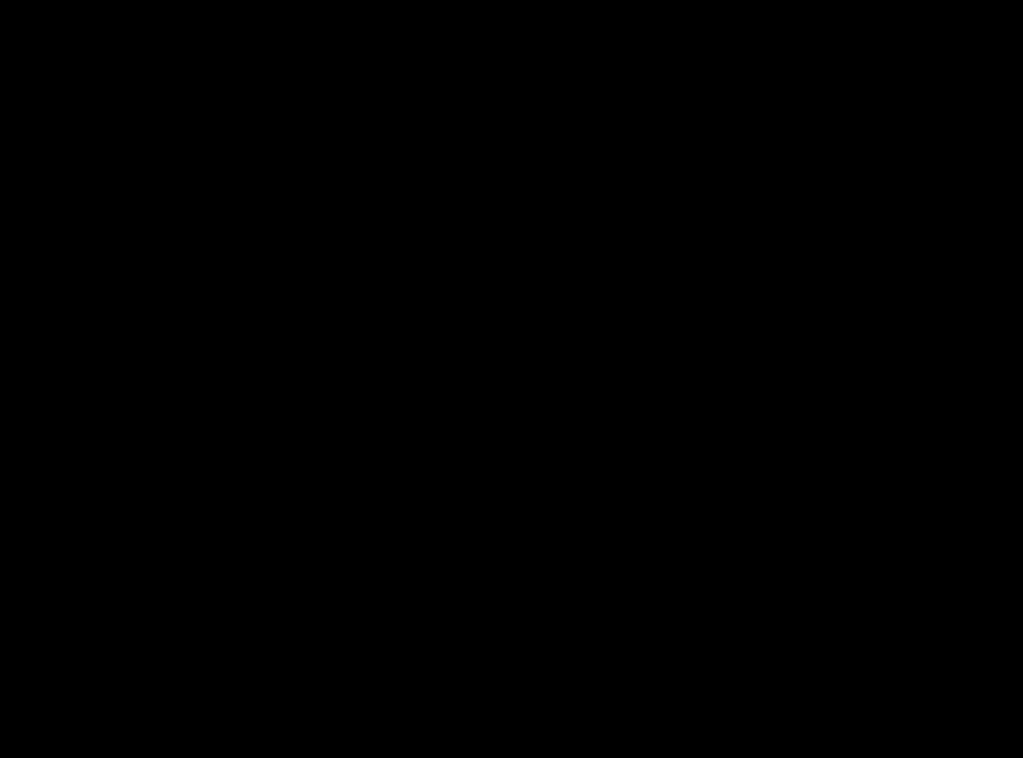
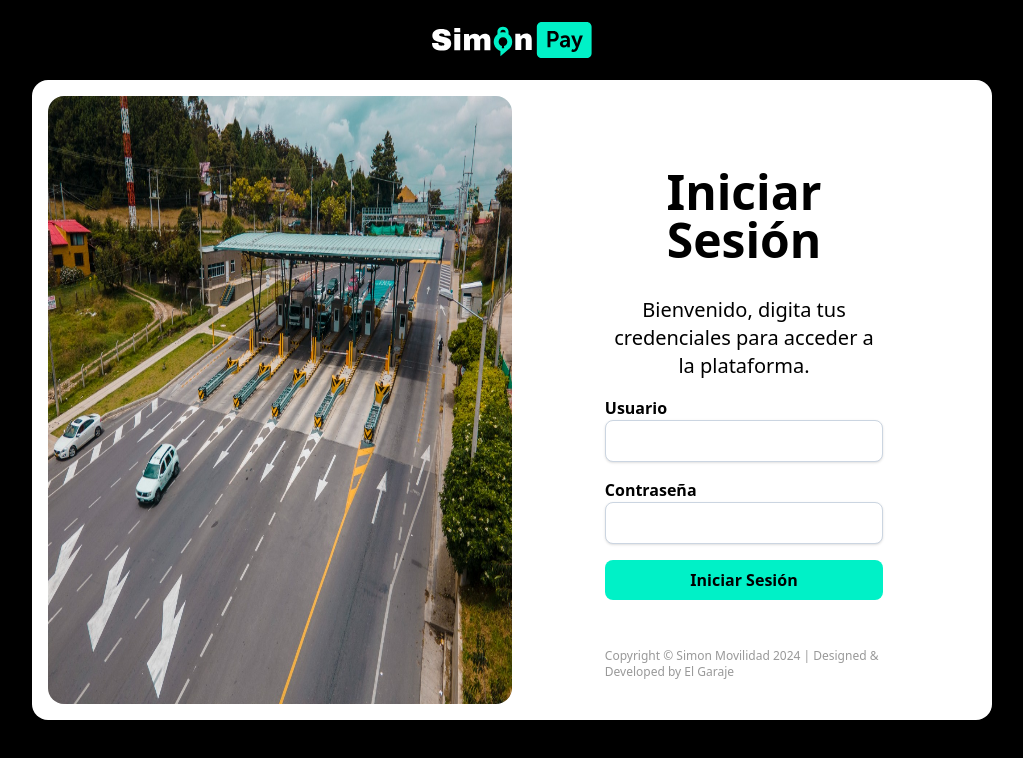
Before and after one commit to sebastianpl1306/simon-pay, a Next.js app: page /auth in a window 1280 px wide. Before the commit this address had no page. Shown: the top 758 px of the page, without its empty margins (128-1151 px from the left). Built offline with nearby package versions, Linux system fonts and the light colour scheme.

Commit message:
Finalización pantalla de login y documentación

```diff
--- /dev/null
+++ b/src/app/auth/page.tsx
@@ -0,0 +1,36 @@
+import Image from "next/image";
+import Link from "next/link";
+
+export default function AuthPage() {
+  return (
+    <main>
+        <section className="w-full h-[10vh] flex items-center justify-center">
+            <Image src={'/logo.svg'} width={160} height={25} alt="logo"/>
+        </section>
+        <section className="w-full h-[80vh] md:w-3/4 bg-white m-auto rounded-2xl shadow grid grid-cols-2 p-4">
+            <div>
+                <Image src={'/peajes.jpg'} width={1000} height={1000} alt="logo" className="h-full object-fill rounded-2xl"/>
+            </div>
+            <div className="">
+                <div className="w-full h-full md:w-[60%] m-auto flex flex-col justify-around items-center">
+                    <div></div>
+                    <div>
+                        <h1 className="text-5xl text-center font-extrabold mb-8">Iniciar Sesión</h1>
+                        <p className="text-center text-xl">Bienvenido, digita tus credenciales para acceder a la plataforma.</p>
+                        <div className="my-4 w-full">
+                            <label htmlFor="user" className="font-semibold">Usuario</label>
+                            <input type="text" className="w-full border border-slate-300 shadow rounded-lg py-2 px-8"/>
+                        </div>
+                        <div className="my-4 w-full">
+                            <label htmlFor="user" className="font-semibold">Contraseña</label>
+                            <input type="text" className="w-full border border-slate-300 shadow rounded-lg py-2 px-8"/>
+                        </div>
+                        <Link href={'/home'} className="w-full bg-primary rounded-lg py-2 font-semibold block text-center">Iniciar Sesión</Link>
+                    </div>
+                    <p className="text-xs text-gray-100">Copyright © Simon Movilidad 2024 | Designed & Developed by El Garaje</p>
+                </div>
+            </div>
+        </section>
+    </main>
+  );
+}
--- /dev/null
+++ b/src/app/home/page.tsx
@@ -0,0 +1,68 @@
+import { ButtonPrimary, ContainerYourVehicles, ContentCard, HeaderHome, Input, OptionYourRed, VehicleMovementsCard } from "@/components";
+import { IoMapOutline } from "react-icons/io5";
+
+export default function HomePage() {
+  return (
+    <>
+        <HeaderHome/>
+        <main className="w-full md:w-4/5 m-auto text-white">
+        <div className="flex justify-between items-end my-4">
+            <div>
+            <h1 className="text-5xl font-semibold">Centro de Control</h1>
+            <p className="text-sm font-normal">Esto es lo que tenemos para ti el día de hoy.</p>
+            </div>
+            <ButtonPrimary>Recargar Saldo</ButtonPrimary>
+        </div>
+        <div className="grid grid-cols-12 h-screen grid-rows-12 gap-4 my-8">
+            <ContainerYourVehicles/>
+            <ContentCard className="col-span-3 row-span-2 text-end">
+            <p className="font-semibold text-base">Tu saldo disponible</p>
+            <p className="font-semibold text-6xl text-primary">$50.000</p>
+            </ContentCard>
+            <ContentCard className="col-span-3 row-span-10">
+            <p className="font-semibold text-2xl mb-4">Movimientos vehículos</p>
+            <div className="overflow-y-scroll h-[90%]">
+                <p className="text-gray-100 text-sm">Hoy</p>
+                <VehicleMovementsCard/>
+                <VehicleMovementsCard/>
+                <VehicleMovementsCard/>
+                <VehicleMovementsCard/>
+                <p className="text-gray-100 text-sm">Ayer</p>
+                <VehicleMovementsCard/>
+                <VehicleMovementsCard/>
+                <VehicleMovementsCard/>
+                <VehicleMovementsCard/>
+            </div>
+            </ContentCard>
+            <ContentCard className="col-span-3 row-span-5">
+            <p className="font-semibold text-2xl mb-4">Tu red Simon</p>
+            <OptionYourRed/>
+            <hr className="border border-dark-200 my-2"/>
+            <OptionYourRed/>
+            <hr className="border border-dark-200 my-2"/>
+            <OptionYourRed/>
+            <hr className="border border-dark-200 my-2"/>
+            </ContentCard>
+            <ContentCard className="col-span-6 row-span-5">
+            <p className="font-semibold text-2xl mb-4">Calcula tu viaje</p>
+            <div className="grid grid-cols-4 gap-2">
+                <div className="col-span-2">
+                <Input icon={(<IoMapOutline className="w-5 h-5 text-gray-100"/>)} title="Inicio" placeholder="Ingrese su destino"/>
+                </div>
+                <div className="col-span-2">
+                <Input icon={(<IoMapOutline className="w-5 h-5 text-gray-100"/>)} title="Destino" placeholder="Ingrese su destino"/>
+                </div>
+                <div className="col-span-2"></div>
+                <div className="col-span-1">
+                <ButtonPrimary>Ruta Sugerida</ButtonPrimary>
+                </div>
+                <div className="col-span-1">
+                <ButtonPrimary>Calcular</ButtonPrimary>
+                </div>
+            </div>
+            </ContentCard>
+        </div>
+        </main>
+    </>
+  );
+}
--- a/src/app/page.tsx
+++ b/src/app/page.tsx
@@ -1,68 +1,5 @@
-import { ButtonPrimary, ContainerYourVehicles, ContentCard, HeaderHome, Input, OptionYourRed, VehicleMovementsCard } from "@/components";
-import { IoMapOutline } from "react-icons/io5";
+import { redirect } from "next/navigation";
 
-export default function Home() {
-  return (
-    <>
-      <HeaderHome/>
-      <main className="w-full md:w-4/5 m-auto text-white">
-        <div className="flex justify-between items-end my-4">
-          <div>
-            <h1 className="text-5xl font-semibold">Centro de Control</h1>
-            <p className="text-sm font-normal">Esto es lo que tenemos para ti el día de hoy.</p>
-          </div>
-          <ButtonPrimary>Recargar Saldo</ButtonPrimary>
-        </div>
-        <div className="grid grid-cols-12 h-screen grid-rows-12 gap-4 my-8">
-          <ContainerYourVehicles/>
-          <ContentCard className="col-span-3 row-span-2 text-end">
-            <p className="font-semibold text-base">Tu saldo disponible</p>
-            <p className="font-semibold text-6xl text-primary">$50.000</p>
-          </ContentCard>
-          <ContentCard className="col-span-3 row-span-10">
-            <p className="font-semibold text-2xl mb-4">Movimientos vehículos</p>
-            <div className="overflow-y-scroll h-[90%]">
-              <p className="text-gray-100 text-sm">Hoy</p>
-              <VehicleMovementsCard/>
-              <VehicleMovementsCard/>
-              <VehicleMovementsCard/>
-              <VehicleMovementsCard/>
-              <p className="text-gray-100 text-sm">Ayer</p>
-              <VehicleMovementsCard/>
-              <VehicleMovementsCard/>
-              <VehicleMovementsCard/>
-              <VehicleMovementsCard/>
-            </div>
-          </ContentCard>
-          <ContentCard className="col-span-3 row-span-5">
-            <p className="font-semibold text-2xl mb-4">Tu red Simon</p>
-            <OptionYourRed/>
-            <hr className="border border-dark-200 my-2"/>
-            <OptionYourRed/>
-            <hr className="border border-dark-200 my-2"/>
-            <OptionYourRed/>
-            <hr className="border border-dark-200 my-2"/>
-          </ContentCard>
-          <ContentCard className="col-span-6 row-span-5">
-            <p className="font-semibold text-2xl mb-4">Calcula tu viaje</p>
-            <div className="grid grid-cols-4 gap-2">
-              <div className="col-span-2">
-                <Input icon={(<IoMapOutline className="w-5 h-5 text-gray-100"/>)} title="Inicio" placeholder="Ingrese su destino"/>
-              </div>
-              <div className="col-span-2">
-                <Input icon={(<IoMapOutline className="w-5 h-5 text-gray-100"/>)} title="Destino" placeholder="Ingrese su destino"/>
-              </div>
-              <div className="col-span-2"></div>
-              <div className="col-span-1">
-                <ButtonPrimary>Ruta Sugerida</ButtonPrimary>
-              </div>
-              <div className="col-span-1">
-                <ButtonPrimary>Calcular</ButtonPrimary>
-              </div>
-            </div>
-          </ContentCard>
-        </div>
-      </main>
-    </>
-  );
+export default function Inicio() {
+  redirect('/auth')
 }
```
Also changed, not shown: public/peajes.jpg (added), 1 other file (tests, documents, lock files or other folders).
